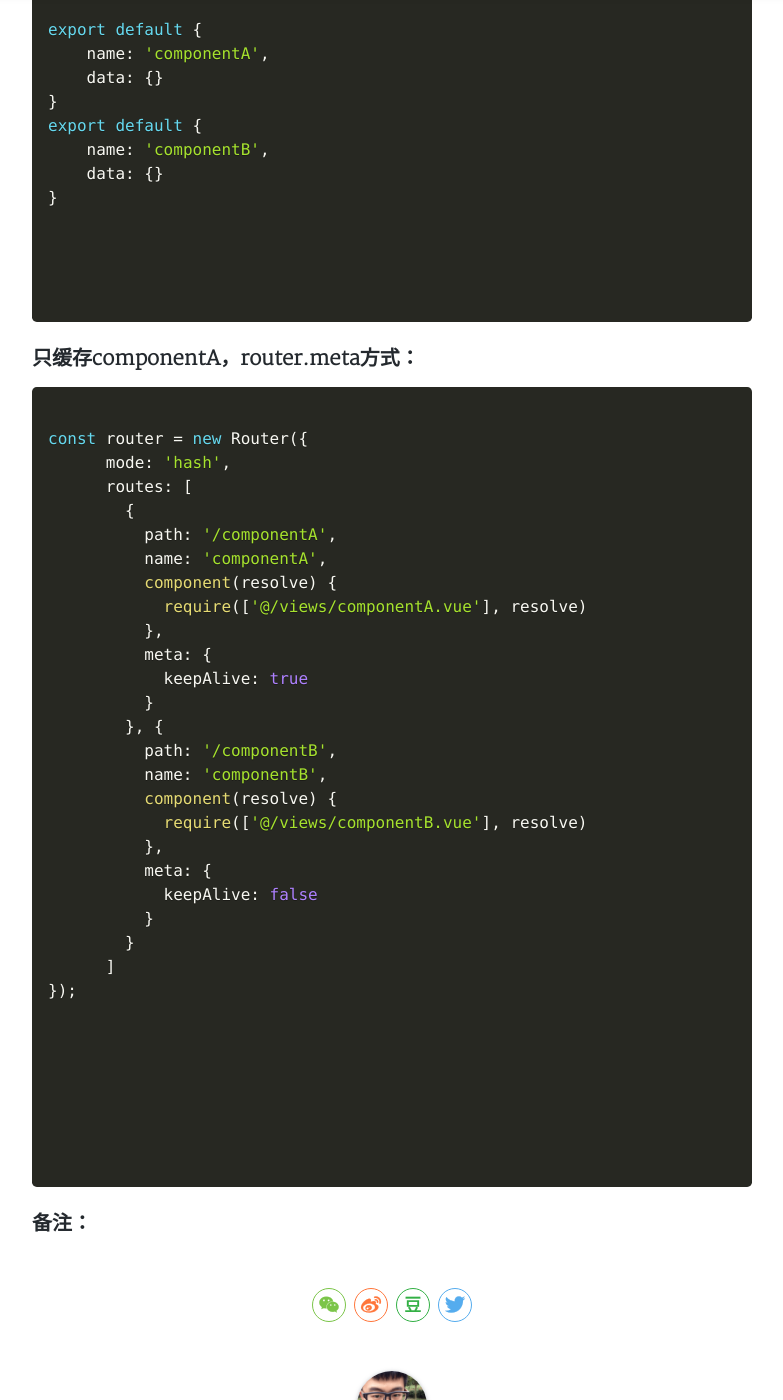
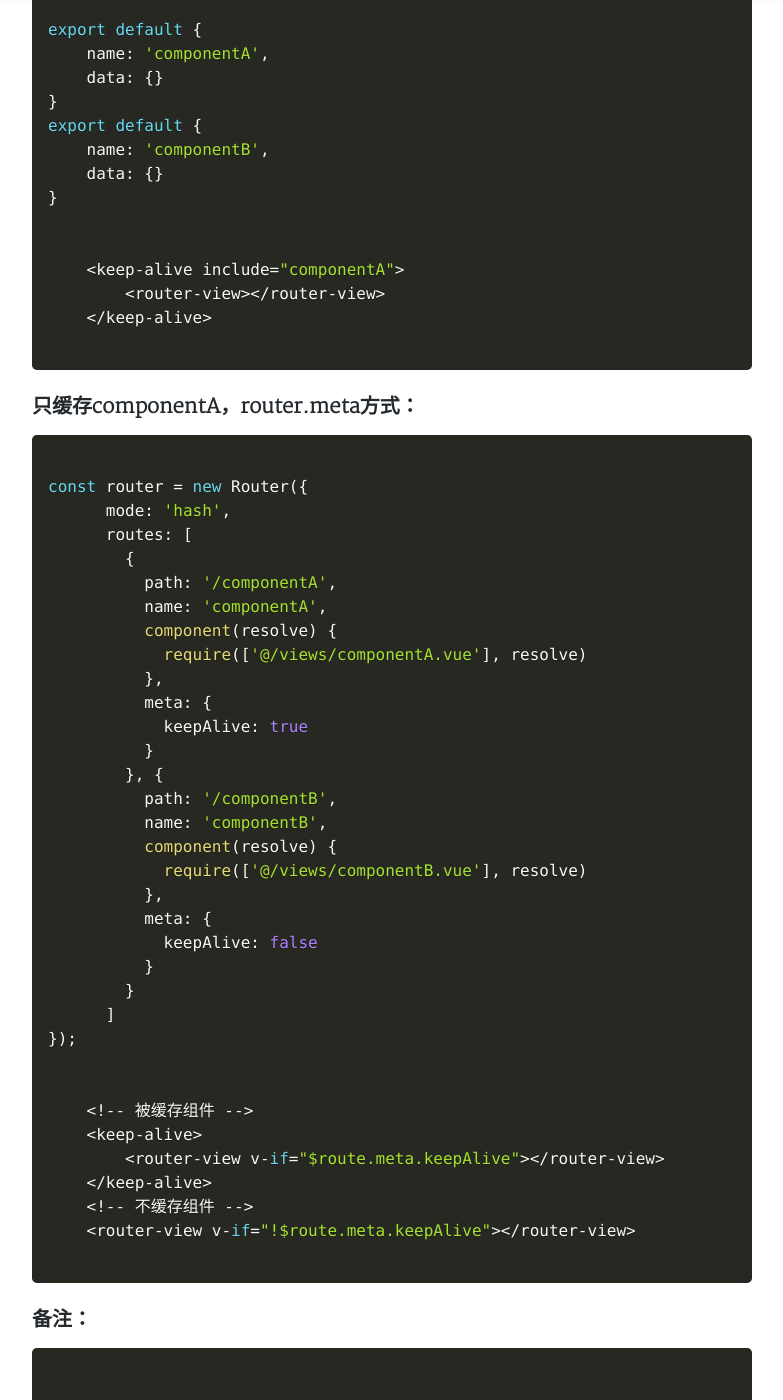
Before and after one commit to Lerryteng/Lerryteng.github.io, a Jekyll site: the page built from _posts/2018-09-25-Vue.js组件缓存.md, in a window 1280 px wide and 1400 px high, scrolled down 988 px. Shown: the whole window, without its empty margins (248-1031 px from the left). Built offline with Jekyll 4.4.1, drawn with Linux system fonts in a browser that asks for light colours; nearby versions of some CDN libraries; a style sheet for code colours, icons or effects is not loaded; some of the changed text lies outside the part shown.

Commit message:
update vue 组件缓存

```diff
--- a/_posts/2018-09-25-Vue.js组件缓存.md
+++ b/_posts/2018-09-25-Vue.js组件缓存.md
@@ -40,9 +40,11 @@ export default {
     data: {}
 }
 
-<keep-alive include="componentA">
-    <router-view></router-view>
-</keep-alive>
+<script>
+    <keep-alive include="componentA">
+        <router-view></router-view>
+    </keep-alive>
+</script>
 </code></pre>
 
 
@@ -74,15 +76,20 @@ const router = new Router({
       ]
 });
 
-<!-- 被缓存组件 -->
-<keep-alive>
-    <router-view v-if="$route.meta.keepAlive"></router-view>
-</keep-alive>
-<!-- 不缓存组件 -->
-<router-view v-if="!$route.meta.keepAlive"></router-view>
+<script>
+    <!-- 被缓存组件 -->
+    <keep-alive>
+        <router-view v-if="$route.meta.keepAlive"></router-view>
+    </keep-alive>
+    <!-- 不缓存组件 -->
+    <router-view v-if="!$route.meta.keepAlive"></router-view>
+</script>
 </code></pre>
 
+
 ### 备注：
+<pre><code class="language-JavaScript">
 <script>
     当组件在keep-alive中被切换时，activated和deactivated钩子函数会对应被执行。
 </script>
+</code></pre>
```
